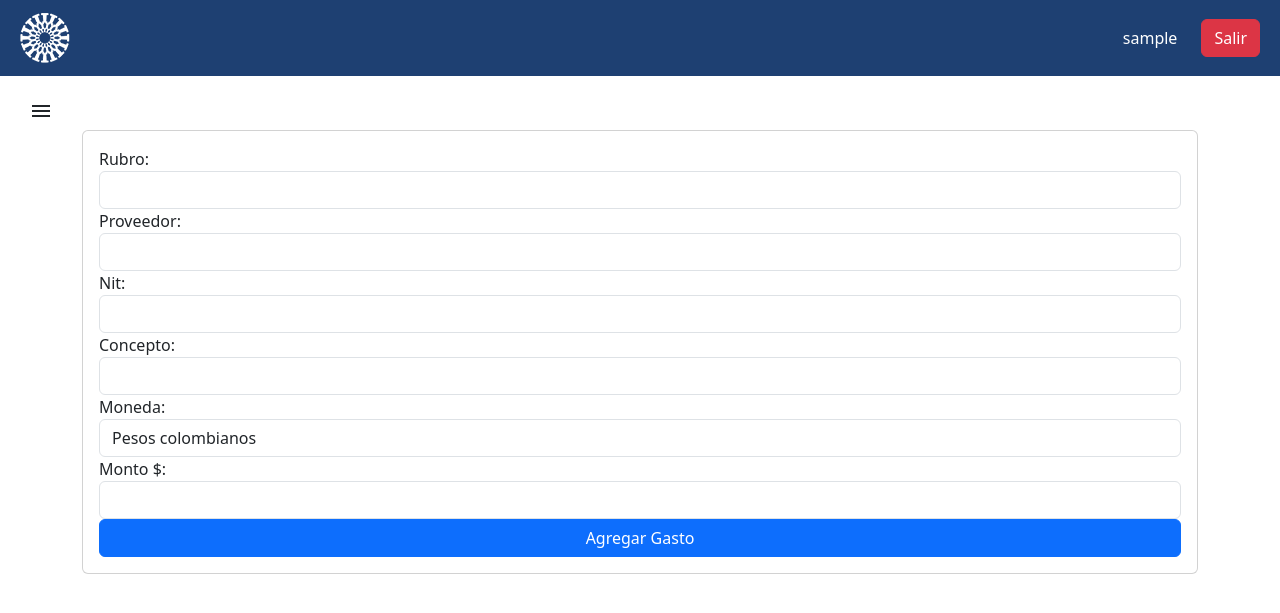
After one commit to ICESI-PI1-2024A-3/ccsa-grupo-2, a Django app: a page that uses requests_mgmt/templates/request_expense.html in a window 1280 px wide. The commit adds this page. Shown: the top 613 px of the page. Run offline with Django 5.2, Linux system fonts and the light colour scheme; a user stored in the database is signed in; tables that the repository leaves empty hold one stand-in row (values such as "Sample post").

Commit message:
feat: Capture of expenses

```diff
--- a/requests_mgmt/forms/invoice_legalization.py
+++ b/requests_mgmt/forms/invoice_legalization.py
@@ -26,6 +26,13 @@ class ExpenseRatioForm(forms.Form):
     concepto = forms.CharField(label='Concepto', max_length=200, widget=forms.TextInput(attrs={"class": "form-control"}))
     advance_currency = forms.ChoiceField(label='Moneda', choices=[('Pesos colombianos', 'Pesos colombianos'), ('Dólares', 'Dólares'), ('Euros', 'Euros')], widget=forms.Select(attrs={'class': 'form-control'}))
 
+    amount = forms.DecimalField(
+        label="Monto $",
+        max_digits=10,
+        decimal_places=2,
+        widget=forms.NumberInput(attrs={"class": "form-control"}),
+    )
+
 
 class BalanceDiscountAutorizationForm(forms.Form):
     CHOICES = [('si', 'Sí'), ('no', 'No')]
--- a/requests_mgmt/models/__init__.py
+++ b/requests_mgmt/models/__init__.py
@@ -4,3 +4,4 @@ from .advance_request import *
 from .charge_account_request import *
 from .invoice_legalization_request import *
 from .travel_expense_request import *
+from .expense import *
--- a/requests_mgmt/templates/request_details.html
+++ b/requests_mgmt/templates/request_details.html
@@ -174,6 +174,12 @@
                         <strong>Ciudad:</strong>&nbsp;&nbsp;{{ request.city }}
                     </p>
                 </div>
+                <div class="text-left bg-light text-dark p-3 custom-border mb-4">
+                    <h5 class="mb-4">Gastos</h5>
+                    <a href="{% url 'request_expense' request.id %}" class="btn btn-primary">
+                        Agregar Gasto
+                    </a>
+                </div>
                 <div class="row">
                     <div class="col-md-6">
                         <div class="text-left bg-light text-dark p-3 custom-border mb-4">
--- /dev/null
+++ b/requests_mgmt/templates/request_expense.html
@@ -0,0 +1,18 @@
+{% extends "layouts/base.html" %}
+{% block content %}
+    {% include "sidemenu.html" %}
+
+    <main class="container">
+        <form method="POST" class="card card-body">
+            {% csrf_token %}
+            {{expense_ratio_form}}
+            <input type="hidden" name="request_id" value="{{ request.id }}">
+            <button type="submit" class="btn btn-primary">
+                Agregar Gasto
+            </button>
+        </form>
+
+    </main>
+
+
+{% endblock %}
--- a/requests_mgmt/urls.py
+++ b/requests_mgmt/urls.py
@@ -61,7 +61,7 @@ urlpatterns = [
         name="advance_request",
     ),
     path(
-        "nuevo gasto",
+        "<int:request_id>/nuevo gasto",
         login_required(RequestExpenses.as_view()),
         name="request_expense",
     ),
--- a/requests_mgmt/views/request_expenses.py
+++ b/requests_mgmt/views/request_expenses.py
@@ -1,13 +1,48 @@
 from django.shortcuts import redirect, render, HttpResponse
 from django.views import View
+
 from ..models import(
     Request,
-    invoice_legalization_request,
-    invoice_expenses,
+    InvoiceLegalizationRequest,
+    Expense
+)
+
+
+from ..forms import(
+    ExpenseRatioForm
 )
 
 class RequestExpenses(View):
-    def get(self, request, *args, **kwargs):
-        print("\n!!!!!!ENTRA EN EXPENSES!!!!!!!!!\n")
-        rubro = request.POST('rubro')
-        print("\n RUBRO :",rubro)
+    template_name = "request_expense.html"
+    def get(self, request,request_id, *args, **kwargs):
+        instance_request = InvoiceLegalizationRequest.objects.get(pk=request_id)
+        return render(
+            request,
+            self.template_name,
+            {
+                "request": instance_request,
+                "user": request.user,
+                "expense_ratio_form": ExpenseRatioForm
+            },
+        )
+    def post(self, request, *args, **kwargs):
+        request_id_number = request.POST.get("request_id")
+        instance_request = Request.objects.get(pk=request_id_number)
+        rubro = request.POST.get("rubro")
+        proveedor = request.POST.get("proveedor")
+        nit = request.POST.get("nit")
+        concepto = request.POST.get("concepto")
+        advance_currency = request.POST.get("advance_currency")
+        amount = request.POST.get("amount")
+        instance_expense = Expense.objects.create(
+            request_id_number = instance_request,
+            rubro = rubro,
+            proveedor = proveedor,
+            nit = nit,
+            concepto = concepto,
+            advance_currency = advance_currency,
+            amount = amount,
+        )
+        instance_expense.save()
+
+        return redirect("requests_made")
```
Also changed, not shown: requests_mgmt/models/expense.py (renamed from requests_mgmt/models/invoice_expenses.py, +4 -3 lines), requests_mgmt/migrations/0010_expense.py (added), requests_mgmt/migrations/0011_expense_coment.py (added), 1 other file.
